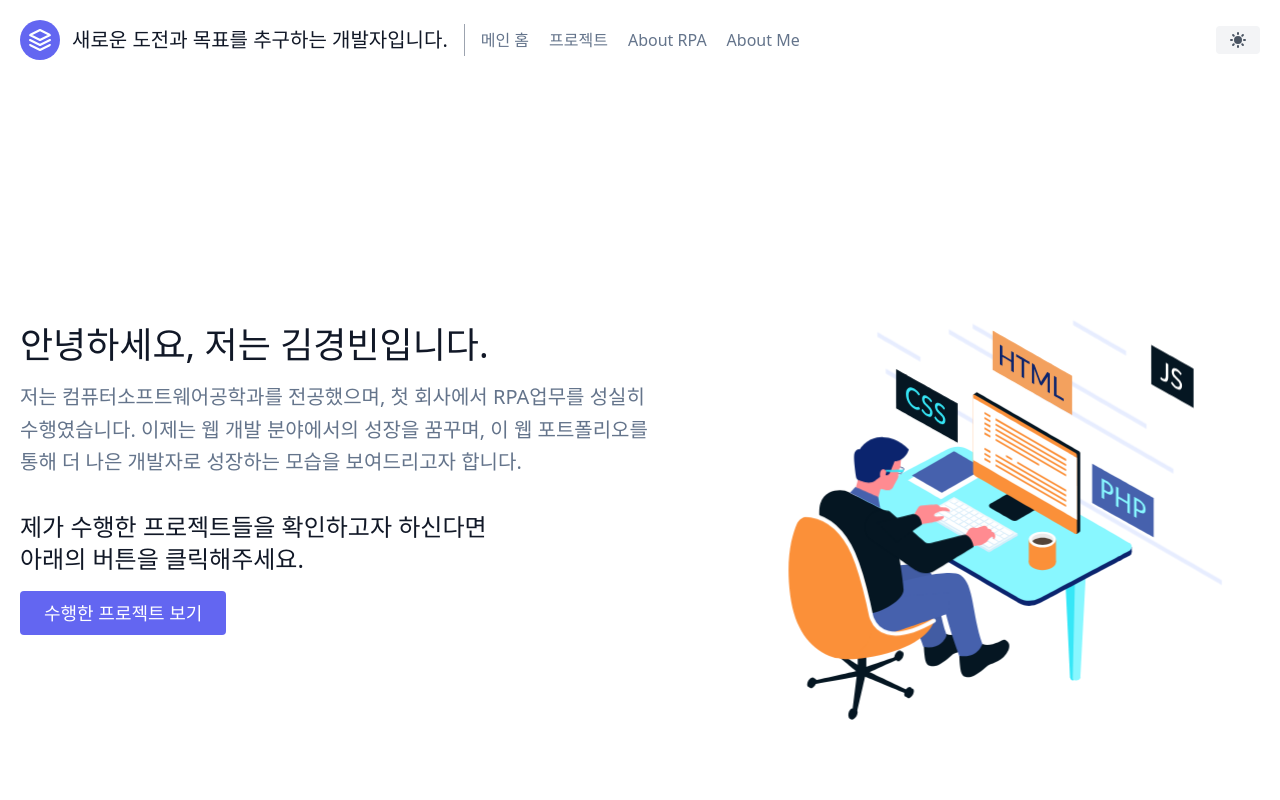
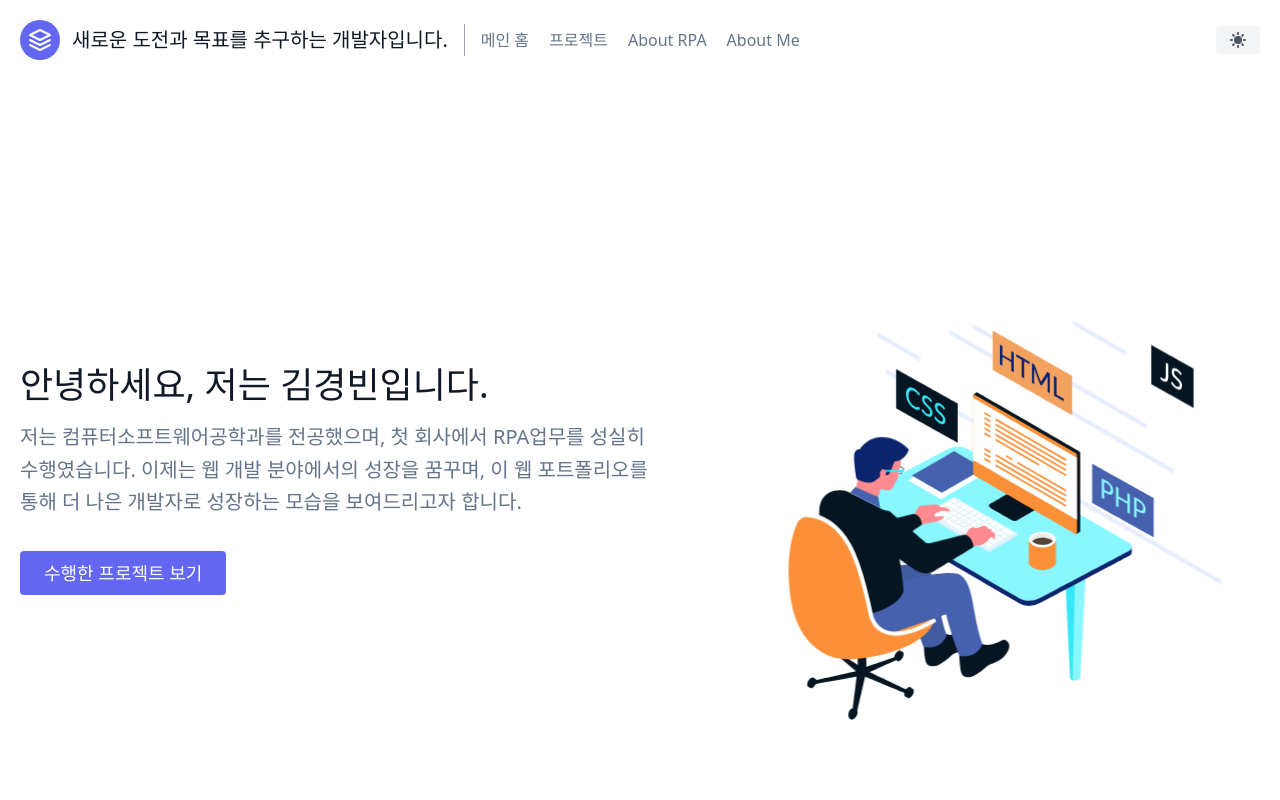
Before and after one commit to myonstar/web_portfolio, a Next.js app: page / in a window 1280 px wide. Shown: the top 800 px of the page. Built offline with nearby package versions, Linux system fonts and the light colour scheme.

Commit message:
FIX: Project 페이지 이미지 로드 시, 일부 해상도에서 이미지 로드가 실패하는 오류 수정

```diff
--- a/components/home/hero.js
+++ b/components/home/hero.js
@@ -13,9 +13,9 @@ export default function Hero() {
                 <p className="text-xl text-slate-500 mb-8 leading-relaxed">저는 컴퓨터소프트웨어공학과를 전공했으며,
                 첫 회사에서 RPA업무를 성실히 수행였습니다. 이제는 웹 개발 분야에서의 성장을 꿈꾸며, 이 웹 포트폴리오를 통해 더 나은 개발자로 성장하는 모습을 보여드리고자 합니다.</p>
 
-                <h2 className="title-font sm:text-2xl text-1xl mb-4 font-medium text-gray-900">
+                {/* <h2 className="title-font sm:text-2xl text-1xl mb-4 font-medium text-gray-900">
                     제가 수행한 프로젝트들을 확인하고자 하신다면<br/>아래의 버튼을 클릭해주세요.
-                </h2>
+                </h2> */}
                 {/* 프로젝트 열람 버튼 */}
                 <div className="flex justify-center">
                     <Link href="/projects">
--- a/next.config.js
+++ b/next.config.js
@@ -4,8 +4,10 @@ const nextConfig = {
   images: {
     domains: [
       'www.notion.so',
+      'images.unsplash.com',
       's3.us-west-2.amazonaws.com',
-    ]
+    ],
+    format: ['image/png', 'image/webp', 'image/jpeg']
   },
 }
 
```
Also changed, not shown: public/JoyetLogo.webp (added), public/web_thumbnail.webp (added).
